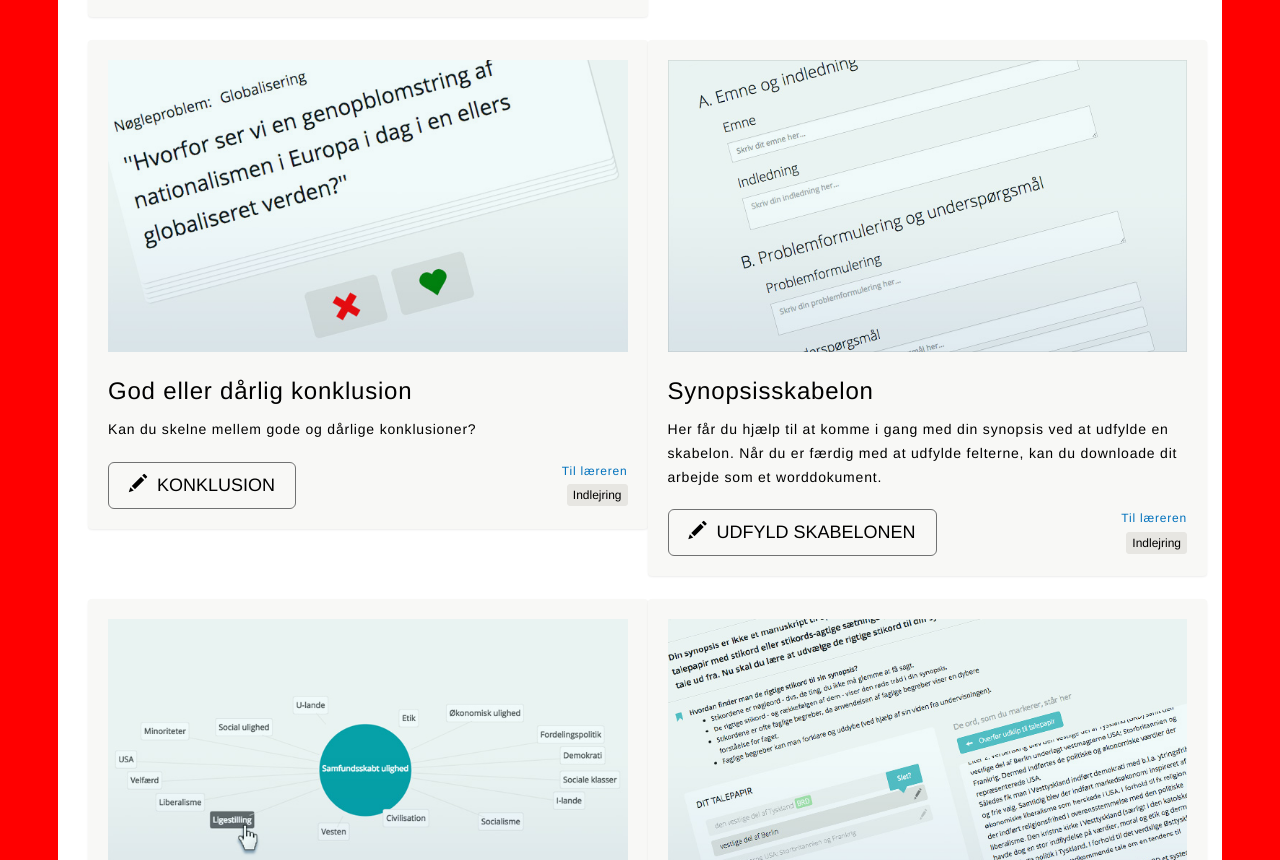
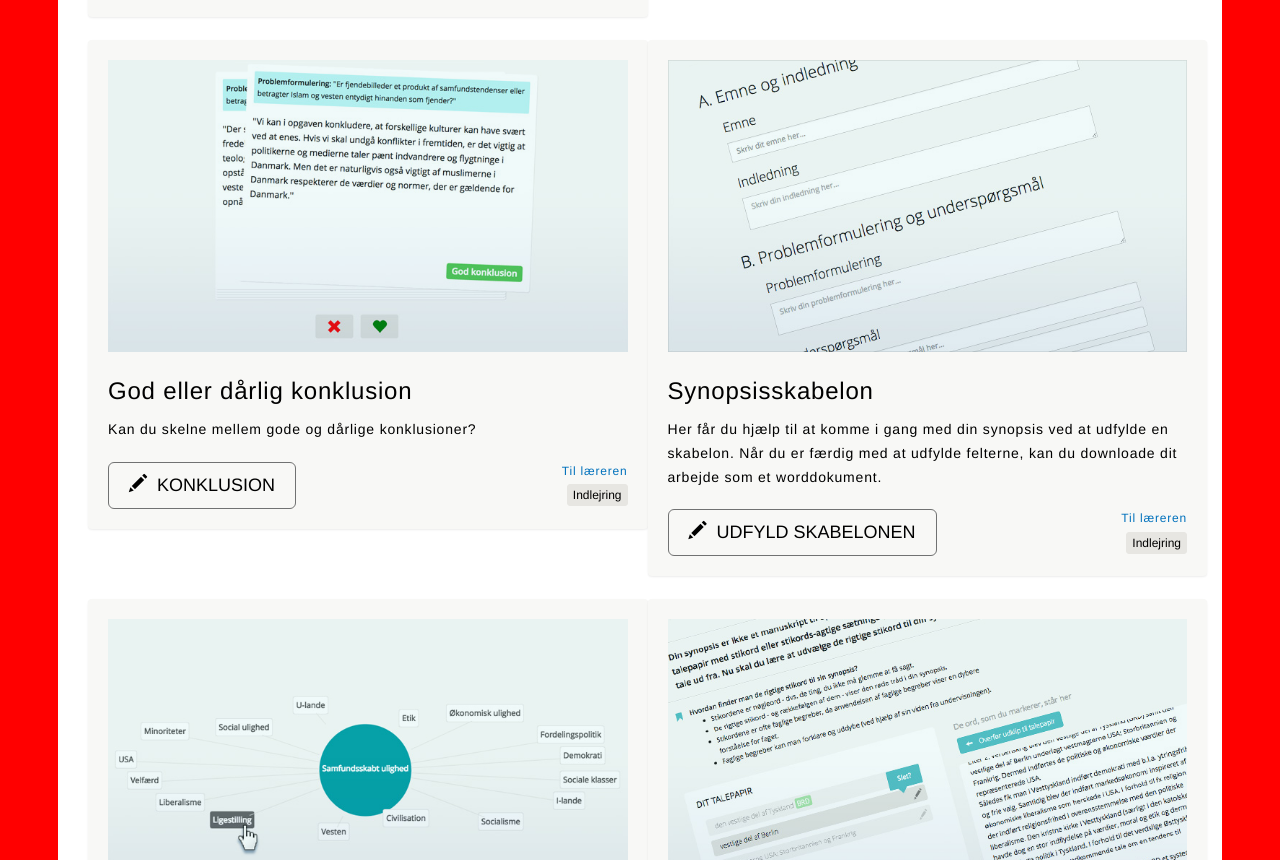
Before and after one commit to kvucEteam/ks, a plain HTML site: page index.html in a window 1280 px wide. Shown: the part 2911-3771 px from the top of the page. Drawn offline with nearby package versions, Linux system fonts and the light colour scheme; files that its build step writes are made by us from their sources; a script that the page names is missing.

Commit message:
KS index

```diff
--- a/index.html
+++ b/index.html
@@ -342,7 +342,7 @@
                 <!-- 4 -->
                 <div class="thumbnail">
                     <div class="thumb_img_container">
-                        <img src="img/5_tinder.jpg" alt="...">
+                        <img src="img/tinder_konklusion.jpg" alt="...">
                         <a target="_blank" href="../ks_tinder/problemformulering.html">
                             <div class="thumb_overlay"></div>
                         </a>
```
